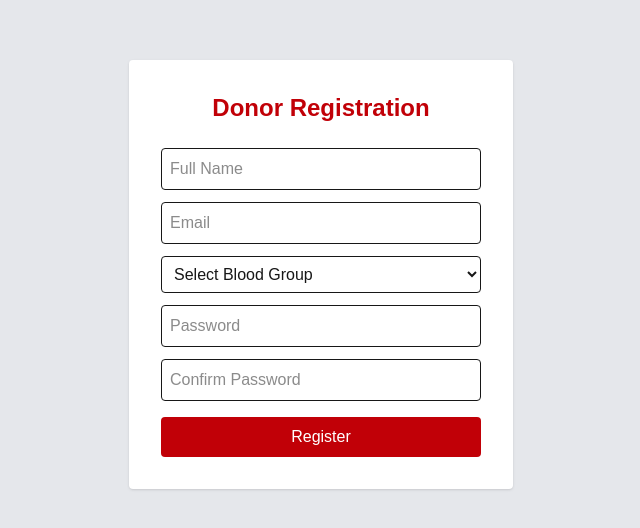
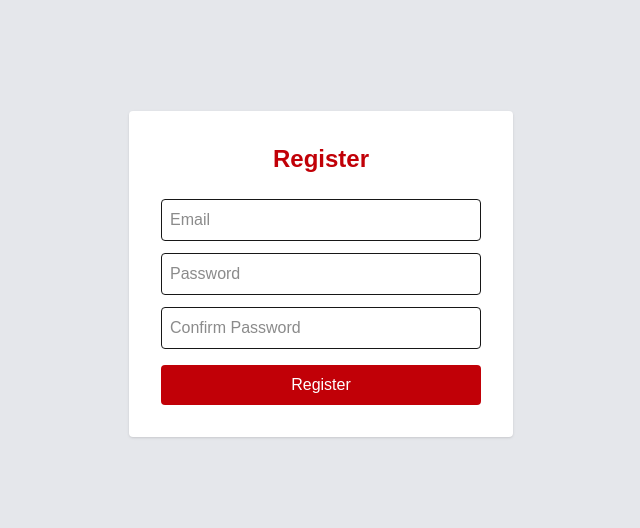
Before and after one commit to AS0825/blood-bank, a Next.js app: page /register in a window 1280 px wide. Shown: the part 126-654 px from the top of the page, without its empty margins (319-959 px from the left). Built offline with nearby package versions, Linux system fonts and the light colour scheme.

Commit message:
Install firebase

```diff
--- a/app/login/page.tsx
+++ b/app/login/page.tsx
@@ -1,6 +1,8 @@
 "use client";
 
 import { useState } from "react";
+import { auth } from "@/lib/firebase";
+import { signInWithEmailAndPassword } from "firebase/auth";
 import { useRouter } from "next/navigation";
 
 export default function Login() {
@@ -8,21 +10,13 @@ export default function Login() {
   const [email, setEmail] = useState("");
   const [password, setPassword] = useState("");
 
-  const handleLogin = () => {
-    const storedUser = localStorage.getItem(email);
-
-    if (!storedUser) {
-      alert("User not found!");
-      return;
-    }
-
-    const user = JSON.parse(storedUser);
-
-    if (user.password === password) {
+  const handleLogin = async () => {
+    try {
+      await signInWithEmailAndPassword(auth, email, password);
       alert("Login Successful!");
       router.push("/dashboard");
-    } else {
-      alert("Incorrect Password!");
+    } catch (error: any) {
+      alert("Invalid Credentials");
     }
   };
 
@@ -49,7 +43,7 @@ export default function Login() {
 
         <button
           onClick={handleLogin}
-          className="w-full bg-blue-700 text-white py-2 rounded hover:bg-blue-800"
+          className="w-full bg-blue-700 text-white py-2 rounded"
         >
           Login
         </button>
--- a/app/register/page.tsx
+++ b/app/register/page.tsx
@@ -1,79 +1,59 @@
 "use client";
 
 import { useState } from "react";
+import { auth } from "@/lib/firebase";
+import { createUserWithEmailAndPassword } from "firebase/auth";
 
 export default function Register() {
-  const [form, setForm] = useState({
-    name: "",
-    email: "",
-    password: "",
-    confirmPassword: "",
-    bloodGroup: ""
-  });
+  const [email, setEmail] = useState("");
+  const [password, setPassword] = useState("");
+  const [confirmPassword, setConfirmPassword] = useState("");
 
-  const handleSubmit = () => {
-    if (form.password !== form.confirmPassword) {
+  const handleRegister = async () => {
+    if (password !== confirmPassword) {
       alert("Passwords do not match");
       return;
     }
 
-    localStorage.setItem(form.email, JSON.stringify(form));
-    alert("Registration Successful!");
+    try {
+      await createUserWithEmailAndPassword(auth, email, password);
+      alert("Registration Successful!");
+    } catch (error: any) {
+      alert(error.message);
+    }
   };
 
   return (
     <div className="min-h-screen flex items-center justify-center bg-gray-200">
       <div className="bg-white p-8 rounded shadow w-96">
         <h2 className="text-2xl font-bold mb-6 text-center text-red-700">
-          Donor Registration
+          Register
         </h2>
-
-        <input
-          type="text"
-          placeholder="Full Name"
-          className="w-full p-2 border rounded mb-3"
-          onChange={(e) => setForm({...form, name: e.target.value})}
-        />
 
         <input
           type="email"
           placeholder="Email"
           className="w-full p-2 border rounded mb-3"
-          onChange={(e) => setForm({...form, email: e.target.value})}
+          onChange={(e) => setEmail(e.target.value)}
         />
-
-        <select
-          className="w-full p-2 border rounded mb-3"
-          onChange={(e) => setForm({...form, bloodGroup: e.target.value})}
-        >
-          <option value="">Select Blood Group</option>
-          <option>A+</option>
-          <option>A-</option>
-          <option>B+</option>
-          <option>B-</option>
-          <option>O+</option>
-          <option>O-</option>
-          <option>AB+</option>
-          <option>AB-</option>
-        </select>
 
         <input
           type="password"
           placeholder="Password"
           className="w-full p-2 border rounded mb-3"
-          onChange={(e) => setForm({...form, password: e.target.value})}
+          onChange={(e) => setPassword(e.target.value)}
         />
 
         <input
           type="password"
           placeholder="Confirm Password"
           className="w-full p-2 border rounded mb-4"
-          onChange={(e) => setForm({...form, confirmPassword: e.target.value})}
+          onChange={(e) => setConfirmPassword(e.target.value)}
         />
 
         <button
-          onClick={handleSubmit}
-          className="w-full bg-red-700 text-white py-2 rounded hover:bg-red-800"
+          onClick={handleRegister}
+          className="w-full bg-red-700 text-white py-2 rounded"
         >
           Register
         </button>
--- /dev/null
+++ b/lib/firebase.ts
@@ -0,0 +1,15 @@
+import { initializeApp } from "firebase/app";
+import { getAuth } from "firebase/auth";
+
+const firebaseConfig = {
+  apiKey: "YOUR_KEY",
+  authDomain: "YOUR_AUTH_DOMAIN",
+  projectId: "YOUR_PROJECT_ID",
+  storageBucket: "YOUR_BUCKET",
+  messagingSenderId: "YOUR_SENDER_ID",
+  appId: "YOUR_APP_ID",
+};
+
+const app = initializeApp(firebaseConfig);
+
+export const auth = getAuth(app);
--- a/package.json
+++ b/package.json
@@ -10,6 +10,7 @@
   },
   "dependencies": {
     "@supabase/supabase-js": "^2.97.0",
+    "firebase": "^12.9.0",
     "next": "16.1.6",
     "react": "19.2.3",
     "react-dom": "19.2.3"
```
Also changed, not shown: 1 other file (tests, documents, lock files or other folders).
